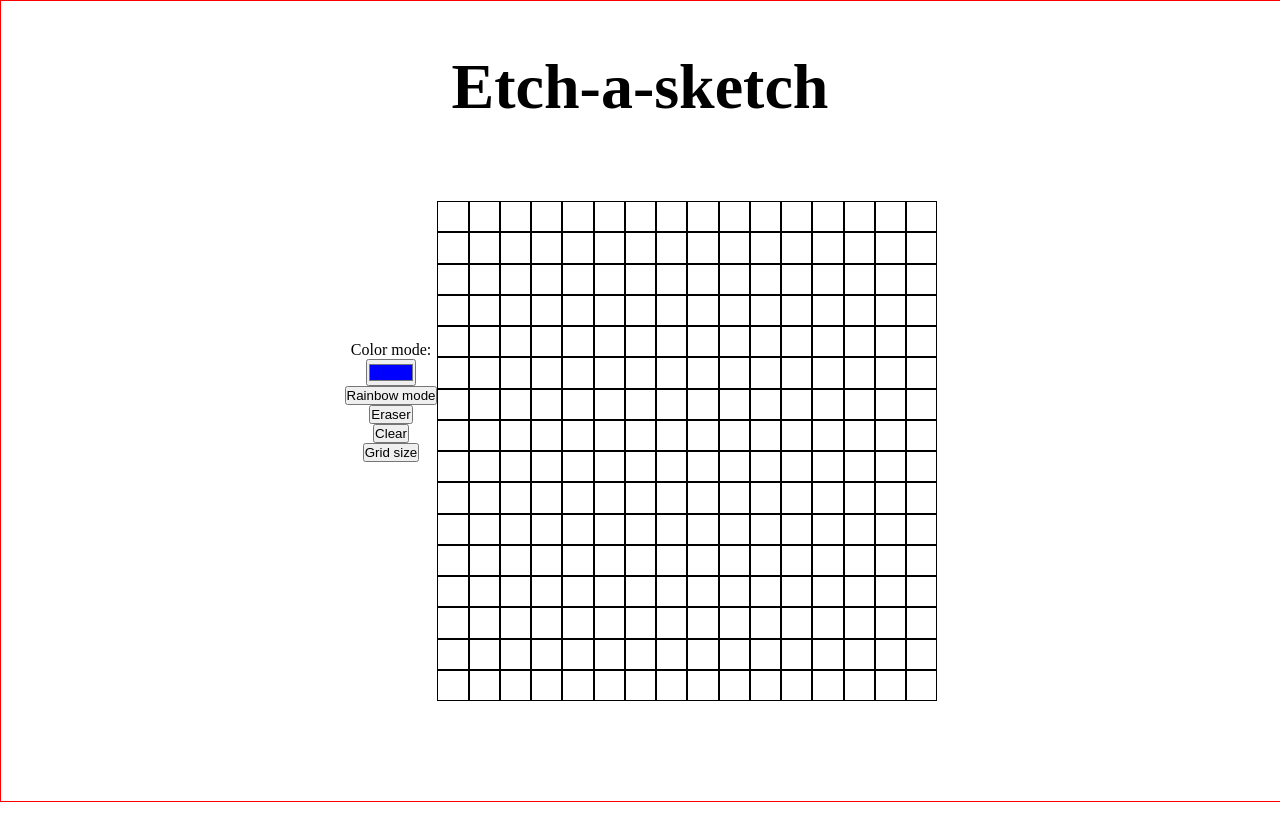
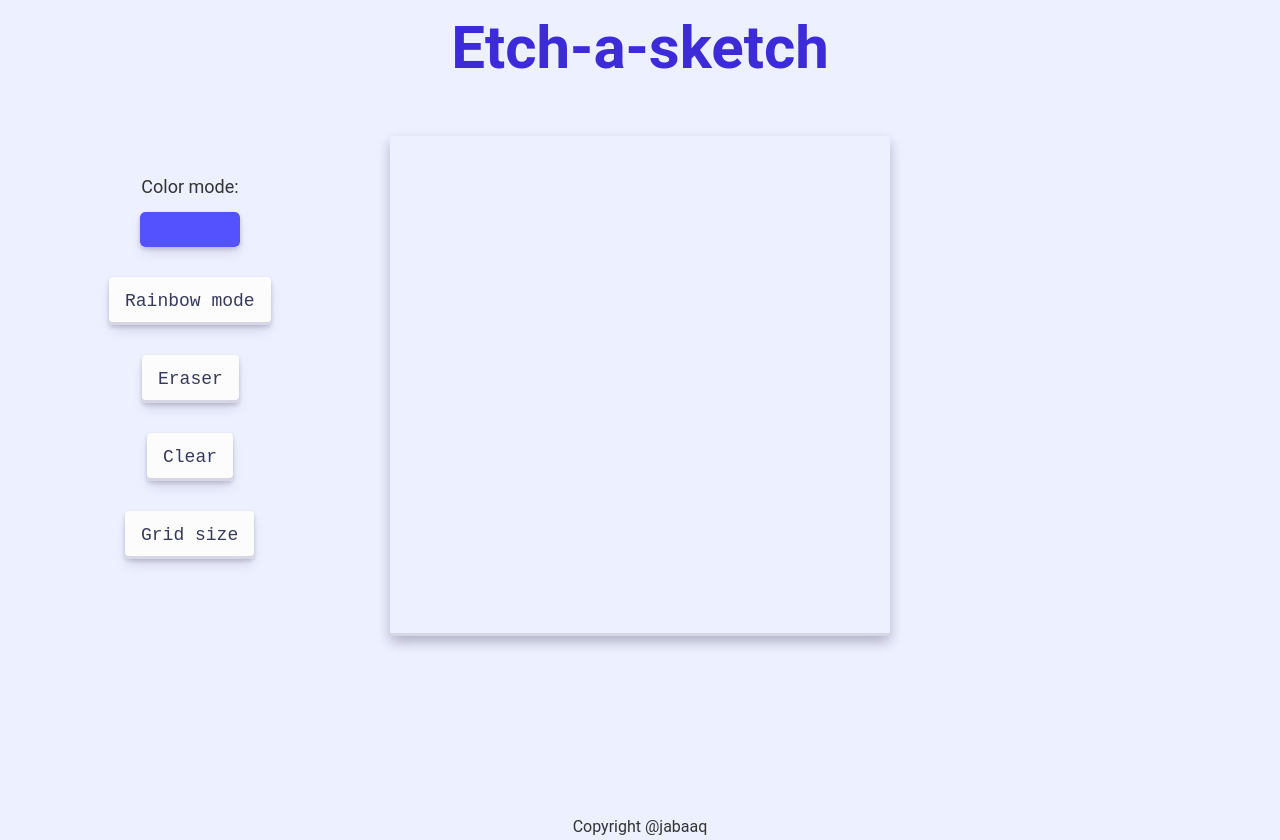
Before and after one commit to jabaaq/Etch-a-Sketch, a plain HTML site: page index.html in a window 1280 px wide. Before the commit the page ends 802 px from the top, so only its background shows below. Drawn offline with Linux system fonts and the light colour scheme.

Commit message:
Styles added

```diff
--- a/index.html
+++ b/index.html
@@ -9,17 +9,23 @@
 </head>
 
 <body>
+    <header class="header">
+        <h1 class="title">Etch-a-sketch</h1>
+    </header>
     <div class="main">
-        <h1>Etch-a-sketch</h1>
         <div class="settings">
-            <label for="colorpicker">Color mode:</label>
-            <input type="color" id="colorpicker" value="#0000ff">
-            <button class="rainbowBtn">Rainbow mode</button>
-            <button class="eraserBtn">Eraser</button>
-            <button class="clearBtn">Clear</button>
-            <button class="sizeBtn">Grid size</button>
+            <label for="colorpicker" class="color-label">Color mode:</label>
+            <input type="color" id="colorpicker" class="color-input" value="#5452ff">
+            <button class="button" id="rainbowBtn">Rainbow mode</button>
+            <button class="button" id="eraserBtn">Eraser</button>
+            <button class="button" id="clearBtn">Clear</button>
+            <button class="button" id="sizeBtn">Grid size</button>
         </div>
         <div class="container"></div>
+        <footer class="footer">
+            <p>Copyright <a target="_blank" href="https://github.com/jabaaq">@jabaaq</a></p>
+
+        </footer>
     </div>
 
     <script src="/script.js"></script>
--- a/script.js
+++ b/script.js
@@ -2,12 +2,11 @@
 
 const container = document.querySelector('.container');
 const settings = document.querySelectorAll('.settings');
-const rainbowBtn = document.querySelector('.rainbowBtn');
-const eraserBtn = document.querySelector('.eraserBtn');
-const clearBtn = document.querySelector('.clearBtn');
-const sizeBtn = document.querySelector('.sizeBtn');
+const rainbowBtn = document.getElementById('rainbowBtn');
+const eraserBtn = document.getElementById('eraserBtn');
+const clearBtn = document.getElementById('clearBtn');
+const sizeBtn = document.getElementById('sizeBtn');
 const colorPall = document.getElementById('colorpicker');
-
 
 function createGrid(col, rows) {
     for (let i = 0; i < (col * rows); i++) {
@@ -66,7 +65,7 @@ function eraseGrid() {
     eraserBtn.addEventListener('click', () => {
         boxes.forEach(box => {
             box.addEventListener('mouseover', () => {
-                box.style.backgroundColor = 'rgb(255, 255, 255)'
+                box.style.backgroundColor = '#ecf0ff'
             })
         })
     })
@@ -77,7 +76,7 @@ function clearGrid() {
     const boxes = document.querySelectorAll('.grid-cell')
     clearBtn.addEventListener('click', () => {
         boxes.forEach(box => {
-            box.style.backgroundColor = 'rgb(255, 255, 255)'
+            box.style.backgroundColor = '#ecf0ff'
         })
     })
 }
--- a/style.css
+++ b/style.css
@@ -3,45 +3,202 @@
     margin: 0;
 }
 
+a {
+    text-decoration: none;
+    color: #333;
+}
+
+body {
+    font-family: 'Roboto', sans-serif;
+    line-height: 1.6;
+    margin-bottom: 100px;
+    background-color: #ecf0ff;
+}
+
+.header {
+    padding: 0 30px;
+}
+
+.title {
+    text-align: center;
+    font-size: 60px;
+    color: #3d2ad8;
+}
 
 .main {
     display: flex;
-    justify-content: center;
     align-items: center;
-    flex-direction: row;
-    width: 100%;
-    height: 100vh;
-    border: 1px solid red;
-}
-
-.main h1 {
-    position: absolute;
-    top: 50px;
-    left: 50%;
-    transform: translate(-50%);
-    font-size: 4em;
+    justify-content: flex-start;
+    gap: 100px;
+    max-width: 1100px;
+    margin: 0 auto;
 }
 
 .container {
     display: grid;
     width: 500px;
     height: 500px;
-    margin-top: 100px;
+    margin-top: 40px;
+    box-shadow: rgba(45, 35, 66, 0.2) 0 6px 12px, rgba(45, 35, 66, 0.15) 0 7px 13px -3px, #D6D6E7 0 -3px 0 inset;
 }
 
-
-
-.grid-cell {
+/* .grid-cell {
     border: 1px solid black;
-}
-
-.coloring {
-    background-color: black;
-}
+} */
 
 .settings {
     display: flex;
     flex-direction: column;
     align-items: center;
     justify-content: center;
+    gap: 30px;
+    width: 200px;
 }
+
+
+
+.color-label {
+    font-size: 18px;
+    margin-bottom: -20px;
+    color: #333;
+}
+
+.color-input {
+    width: 100px;
+    height: 35px;
+    border: none;
+    border-radius: 5px;
+    cursor: pointer;
+    outline: none;
+    box-shadow: rgba(45, 35, 66, 0.2) 0 2px 4px, rgba(45, 35, 66, 0.15) 0 7px 13px -3px, #D6D6E7 0 -3px 0 inset;
+}
+
+.color-input::-webkit-color-swatch-wrapper {
+    padding: 0;
+    border: none;
+}
+
+.color-input::-webkit-color-swatch {
+    border: none;
+    border-radius: 5px;
+}
+
+.color-input:focus {
+    box-shadow: #D6D6E7 0 0 0 1.5px inset, rgba(45, 35, 66, 0.4) 0 2px 4px, rgba(45, 35, 66, 0.3) 0 7px 13px -3px, #D6D6E7 0 -3px 0 inset;
+}
+
+.color-input:hover {
+    box-shadow: rgba(45, 35, 66, 0.3) 0 4px 8px, rgba(45, 35, 66, 0.2) 0 7px 13px -3px, #D6D6E7 0 -3px 0 inset;
+    transform: translateY(-2px);
+}
+
+.color-input:active {
+    box-shadow: #D6D6E7 0 3px 7px inset;
+    transform: translateY(2px);
+}
+
+
+.button {
+    align-items: center;
+    appearance: none;
+    background-color: #FCFCFD;
+    border-radius: 4px;
+    border-width: 0;
+    box-shadow: rgba(45, 35, 66, 0.2) 0 2px 4px, rgba(45, 35, 66, 0.15) 0 7px 13px -3px, #D6D6E7 0 -3px 0 inset;
+    box-sizing: border-box;
+    color: #36395A;
+    cursor: pointer;
+    display: inline-flex;
+    font-family: "JetBrains Mono", monospace;
+    height: 48px;
+    justify-content: center;
+    line-height: 1;
+    list-style: none;
+    overflow: hidden;
+    padding-left: 16px;
+    padding-right: 16px;
+    position: relative;
+    text-align: left;
+    text-decoration: none;
+    transition: box-shadow .15s, transform .15s;
+    user-select: none;
+    -webkit-user-select: none;
+    touch-action: manipulation;
+    white-space: nowrap;
+    will-change: box-shadow, transform;
+    font-size: 18px;
+}
+
+.button:focus {
+    box-shadow: #D6D6E7 0 0 0 1.5px inset, rgba(45, 35, 66, 0.4) 0 2px 4px, rgba(45, 35, 66, 0.3) 0 7px 13px -3px, #D6D6E7 0 -3px 0 inset;
+}
+
+.button:hover {
+    box-shadow: rgba(45, 35, 66, 0.3) 0 4px 8px, rgba(45, 35, 66, 0.2) 0 7px 13px -3px, #D6D6E7 0 -3px 0 inset;
+    transform: translateY(-2px);
+}
+
+.button:active {
+    box-shadow: #D6D6E7 0 3px 7px inset;
+    transform: translateY(2px);
+}
+
+.footer {
+    position: absolute;
+    left: 0;
+    bottom: 0;
+    margin-top: 1px;
+    width: 100%;
+    bottom: -40px;
+    /* background-color: rgba(78, 14, 255, 0.934); */
+    color: #333;
+    text-align: center;
+}
+
+.Btn {
+    border: none;
+    border-radius: 50%;
+    width: 45px;
+    height: 45px;
+    display: flex;
+    align-items: center;
+    justify-content: center;
+    transition-duration: .4s;
+    cursor: pointer;
+    position: relative;
+    background-color: rgb(31, 31, 31);
+    overflow: hidden;
+}
+
+.svgIcon {
+    transition-duration: .3s;
+}
+
+.svgIcon path {
+    fill: white;
+}
+
+.text {
+    position: absolute;
+    color: rgb(255, 255, 255);
+    width: 120px;
+    font-weight: 600;
+    opacity: 0;
+    transition-duration: .4s;
+}
+
+.Btn:hover {
+    width: 110px;
+    transition-duration: .4s;
+    border-radius: 30px;
+}
+
+.Btn:hover .text {
+    opacity: 1;
+    transition-duration: .4s;
+}
+
+.Btn:hover .svgIcon {
+    opacity: 0;
+    transition-duration: .3s;
+}
```
